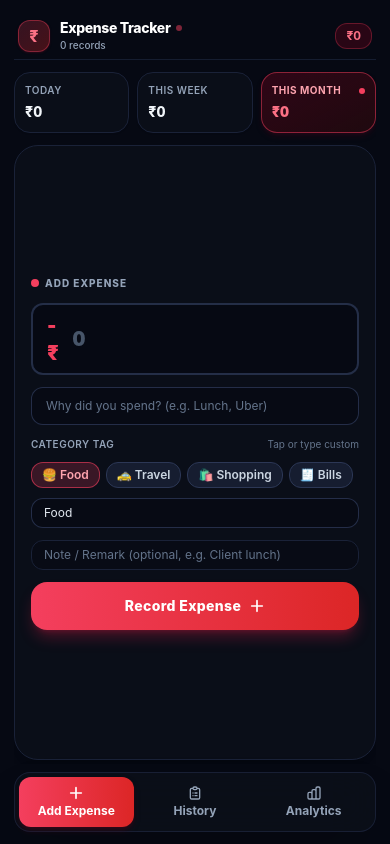
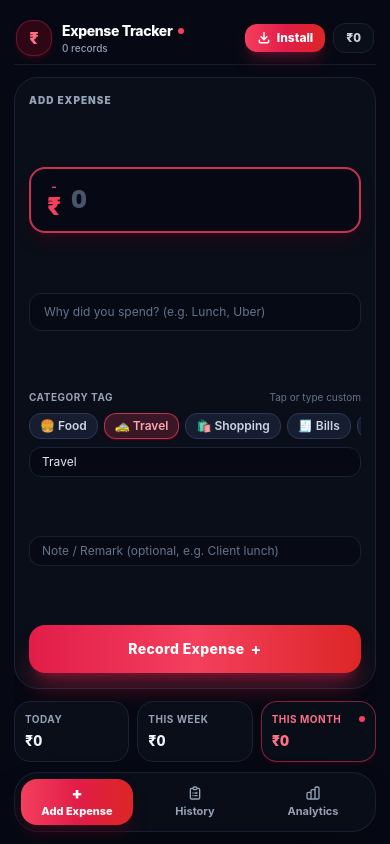
Before and after one commit to nithishsrinivasakan-arch/Expense-Tracker, a website: page index.html in a window 390 px wide. Drawn offline with nearby package versions, Linux system fonts and the light colour scheme.

Commit message:
Match exact mobile app layout from screenshot with summary cards below form

```diff
--- a/index.html
+++ b/index.html
@@ -108,30 +108,30 @@
   <div class="w-full max-w-md mx-auto h-[100dvh] flex flex-col justify-between relative px-3.5 pt-safe pb-safe overflow-hidden">
 
     <!-- ==========================================
-         TOP MOBILE APP BAR
+         TOP MOBILE APP BAR (EXACT MATCH TO LAYOUT)
          ========================================== -->
-    <header class="shrink-0 flex items-center justify-between py-1.5 px-1 border-b border-slate-800/80 mb-2">
+    <header class="shrink-0 flex items-center justify-between py-2 px-0.5 border-b border-slate-800/80 mb-2">
       <!-- App Brand -->
-      <div class="flex items-center gap-2.5">
-        <div class="w-8 h-8 rounded-xl bg-gradient-to-br from-rose-500/20 to-red-600/30 border border-rose-500/40 flex items-center justify-center text-rose-400 font-extrabold text-base shadow-sm shadow-rose-950/50">
+      <div class="flex items-center gap-2.5 min-w-0">
+        <div class="w-9 h-9 rounded-2xl bg-rose-950/60 border border-rose-500/30 flex items-center justify-center text-rose-400 font-black text-base shadow-md shadow-rose-950/50 shrink-0">
           ₹
         </div>
-        <div>
+        <div class="min-w-0">
           <h1 class="text-sm font-extrabold tracking-tight text-white flex items-center gap-1.5">
             Expense Tracker
-            <span class="w-1.5 h-1.5 rounded-full bg-rose-500 animate-pulse"></span>
+            <span class="w-1.5 h-1.5 rounded-full bg-rose-500"></span>
           </h1>
           <p id="topBarSubtitle" class="text-[10px] text-slate-400 font-medium">0 records</p>
         </div>
       </div>
 
       <!-- Header Actions -->
-      <div class="flex items-center gap-2">
-        <!-- PWA Install App Button (Visible on phones when installable) -->
+      <div class="flex items-center gap-2 shrink-0">
+        <!-- Install App Button (Styled as vibrant red pill button with download icon) -->
         <button
           id="installAppBtn"
           type="button"
-          class="hidden items-center gap-1.5 px-2.5 py-1.5 rounded-xl bg-gradient-to-r from-rose-500 to-red-600 active:scale-95 text-white font-bold text-[11px] shadow-md shadow-rose-500/30 transition-all"
+          class="inline-flex items-center gap-1.5 px-3 py-1.5 rounded-xl bg-gradient-to-r from-rose-500 via-rose-600 to-red-600 active:scale-95 text-white font-extrabold text-xs shadow-lg shadow-rose-900/50 transition-all"
         >
           <svg xmlns="http://www.w3.org/2000/svg" class="w-3.5 h-3.5" fill="none" viewBox="0 0 24 24" stroke="currentColor" stroke-width="2.5">
             <path stroke-linecap="round" stroke-linejoin="round" d="M4 16v2a2 2 0 002 2h12a2 2 0 002-2v-2M7 10l5 5m0 0l5-5m-5 5V3" />
@@ -139,8 +139,8 @@
           <span>Install</span>
         </button>
 
-        <!-- Quick Month Badge -->
-        <div class="px-2.5 py-1 rounded-xl bg-rose-950/50 border border-rose-500/30 text-rose-400 font-bold text-xs tabular-nums">
+        <!-- Quick Month Total Pill -->
+        <div class="px-3 py-1.5 rounded-xl bg-slate-900/90 border border-slate-800 text-slate-300 font-extrabold text-xs tabular-nums">
           <span id="topMonthTotal">₹0</span>
         </div>
       </div>
@@ -152,50 +152,28 @@
     <div class="flex-1 flex flex-col overflow-hidden relative">
 
       <!-- ====================================================
-           VIEW 1: QUICK ENTRY (DEFAULT MOBILE SCREEN)
+           VIEW 1: QUICK ENTRY (LAYOUT MATCHED TO ATTACHED IMAGE)
            ==================================================== -->
-      <section id="viewQuickAdd" class="flex-1 flex flex-col justify-between overflow-y-auto py-1 space-y-3">
-
-        <!-- Top 3-Card Summary Dashboard -->
-        <div class="grid grid-cols-3 gap-2 shrink-0">
-          <!-- Today -->
-          <div class="bg-slate-900/90 border border-slate-800 rounded-2xl p-2.5 flex flex-col justify-between shadow-sm">
-            <span class="text-[10px] font-semibold text-slate-400 uppercase tracking-wider">Today</span>
-            <p id="summaryToday" class="text-sm sm:text-base font-extrabold text-slate-100 mt-1 truncate tabular-nums">₹0</p>
-          </div>
-
-          <!-- This Week -->
-          <div class="bg-slate-900/90 border border-slate-800 rounded-2xl p-2.5 flex flex-col justify-between shadow-sm">
-            <span class="text-[10px] font-semibold text-slate-400 uppercase tracking-wider">This Week</span>
-            <p id="summaryWeek" class="text-sm sm:text-base font-extrabold text-slate-100 mt-1 truncate tabular-nums">₹0</p>
-          </div>
-
-          <!-- This Month (Highlighted in Deep Crimson Red Accent) -->
-          <div class="bg-gradient-to-br from-rose-950/60 to-red-950/40 border border-rose-500/50 rounded-2xl p-2.5 flex flex-col justify-between shadow-md shadow-rose-950/30 relative overflow-hidden">
-            <div class="flex items-center justify-between">
-              <span class="text-[10px] font-bold text-rose-300 uppercase tracking-wider">This Month</span>
-              <span class="w-1.5 h-1.5 rounded-full bg-rose-500"></span>
-            </div>
-            <p id="summaryMonth" class="text-sm sm:text-base font-black text-rose-400 mt-1 truncate tabular-nums">₹0</p>
-          </div>
-        </div>
+      <section id="viewQuickAdd" class="flex-1 flex flex-col justify-between overflow-y-auto py-1 space-y-2.5">
 
         <!-- Central Quick-Entry Form Card -->
-        <form id="expenseForm" class="bg-slate-900/90 border border-slate-800 rounded-3xl p-4 shadow-xl space-y-3 flex-1 flex flex-col justify-center">
+        <form id="expenseForm" class="bg-slate-900/90 border border-slate-800 rounded-3xl p-3.5 shadow-xl space-y-2.5 flex-1 flex flex-col justify-between">
 
           <div class="flex items-center justify-between">
-            <span class="text-[10px] font-extrabold uppercase tracking-widest text-slate-400 flex items-center gap-1.5">
-              <span class="w-2 h-2 rounded-full bg-rose-500 animate-ping"></span>
-              Add Expense
+            <span class="text-[10px] font-black uppercase tracking-widest text-slate-400">
+              ADD EXPENSE
             </span>
-            <span id="saveFeedbackBadge" class="text-xs font-bold text-rose-400 opacity-0 transition-opacity duration-300 flex items-center gap-1">
+            <span id="saveFeedbackBadge" class="text-xs font-bold text-rose-400 opacity-0 transition-opacity duration-300">
               ✓ Saved!
             </span>
           </div>
 
-          <!-- Compact Amount Input with Red ₹ Prefix -->
-          <div class="relative flex items-center justify-center bg-slate-950/90 border-2 border-slate-700/80 focus-within:border-rose-500 focus-within:ring-2 focus-within:ring-rose-500/20 rounded-xl px-3.5 py-1.5 transition-all">
-            <span class="text-xl sm:text-2xl font-black text-rose-500 mr-1.5 select-none">-₹</span>
+          <!-- Amount Input with Pink/Red Glow Border & Stacked - ₹ Prefix -->
+          <div class="relative flex items-center bg-slate-950/80 border-2 border-rose-500/80 rounded-2xl px-4 py-3 shadow-lg shadow-rose-950/40 transition-all">
+            <div class="flex flex-col items-center justify-center text-rose-500 mr-2.5 select-none leading-none shrink-0">
+              <span class="text-xs font-bold leading-none mb-0.5">-</span>
+              <span class="text-2xl font-black leading-none">₹</span>
+            </div>
             <input
               id="amountInput"
               type="number"
@@ -205,7 +183,7 @@
               required
               placeholder="0"
               aria-label="Expense Amount in Rupees"
-              class="w-full bg-transparent text-xl sm:text-2xl font-black text-white placeholder-slate-600 focus:outline-none tabular-nums"
+              class="w-full bg-transparent text-2xl sm:text-3xl font-black text-white placeholder-slate-600 focus:outline-none tabular-nums"
             />
           </div>
 
@@ -217,23 +195,23 @@
               required
               autocomplete="off"
               placeholder="Why did you spend? (e.g. Lunch, Uber)"
-              class="w-full bg-slate-950/70 border border-slate-700/80 focus:border-rose-500 focus:ring-2 focus:ring-rose-500/20 rounded-xl px-3.5 py-2.5 text-xs sm:text-sm text-white placeholder-slate-500 focus:outline-none transition-all"
+              class="w-full bg-slate-950/80 border border-slate-800 focus:border-rose-500 focus:ring-1 focus:ring-rose-500/30 rounded-xl px-3.5 py-2.5 text-xs text-white placeholder-slate-500 focus:outline-none transition-all"
             />
           </div>
 
           <!-- Category Keyword Selector -->
           <div class="space-y-1.5">
             <div class="flex items-center justify-between text-[10px] text-slate-400">
-              <span class="font-semibold uppercase tracking-wider">Category Tag</span>
+              <span class="font-bold uppercase tracking-wider">CATEGORY TAG</span>
               <span class="text-slate-500">Tap or type custom</span>
             </div>
 
             <!-- Horizontal Scrolling Touch Pills -->
-            <div id="quickTagChips" class="flex items-center gap-1.5 overflow-x-auto py-1 no-scrollbar">
-              <button type="button" data-tag="Food" class="tag-chip shrink-0 px-2.5 py-1 rounded-xl text-xs font-semibold border transition-all bg-rose-500/20 border-rose-500/60 text-rose-300">
+            <div id="quickTagChips" class="flex items-center gap-1.5 overflow-x-auto py-0.5 no-scrollbar">
+              <button type="button" data-tag="Food" class="tag-chip shrink-0 px-2.5 py-1 rounded-xl text-xs font-semibold border transition-all bg-slate-800/80 border-slate-700 text-slate-300 hover:border-slate-600">
                 🍔 Food
               </button>
-              <button type="button" data-tag="Travel" class="tag-chip shrink-0 px-2.5 py-1 rounded-xl text-xs font-semibold border transition-all bg-slate-800/80 border-slate-700 text-slate-300 hover:border-slate-600">
+              <button type="button" data-tag="Travel" class="tag-chip shrink-0 px-2.5 py-1 rounded-xl text-xs font-semibold border transition-all bg-rose-500/20 border-rose-500/70 text-rose-300 shadow-sm shadow-rose-950">
                 🚕 Travel
               </button>
               <button type="button" data-tag="Shopping" class="tag-chip shrink-0 px-2.5 py-1 rounded-xl text-xs font-semibold border transition-all bg-slate-800/80 border-slate-700 text-slate-300 hover:border-slate-600">
@@ -261,9 +239,9 @@
               id="tagInput"
               type="text"
               list="categoryKeywordsList"
-              value="Food"
-              placeholder="Tag keyword"
-              class="w-full bg-slate-950/70 border border-slate-700/80 focus:border-rose-500 focus:ring-2 focus:ring-rose-500/20 rounded-xl px-3 py-1.5 text-xs text-slate-200 placeholder-slate-500 focus:outline-none transition-all"
+              value="Travel"
+              placeholder="Travel"
+              class="w-full bg-slate-950/80 border border-slate-800 focus:border-rose-500 focus:ring-1 focus:ring-rose-500/30 rounded-xl px-3 py-1.5 text-xs text-slate-200 placeholder-slate-500 focus:outline-none transition-all"
             />
             <datalist id="categoryKeywordsList">
               <option value="Food"></option>
@@ -286,22 +264,45 @@
               type="text"
               autocomplete="off"
               placeholder="Note / Remark (optional, e.g. Client lunch)"
-              class="w-full bg-slate-950/50 border border-slate-800 focus:border-rose-500 focus:ring-2 focus:ring-rose-500/20 rounded-xl px-3 py-1.5 text-xs text-slate-300 placeholder-slate-500 focus:outline-none transition-all"
+              class="w-full bg-slate-950/60 border border-slate-800/90 focus:border-rose-500 focus:ring-1 focus:ring-rose-500/30 rounded-xl px-3 py-1.5 text-xs text-slate-300 placeholder-slate-500 focus:outline-none transition-all"
             />
           </div>
 
-          <!-- Big Red Record Expense Button -->
+          <!-- Big Red Record Expense + Button -->
           <button
             id="recordBtn"
             type="submit"
-            class="w-full py-3.5 px-4 rounded-2xl bg-gradient-to-r from-rose-500 to-red-600 hover:from-rose-600 hover:to-red-700 active:scale-[0.98] text-white font-extrabold text-sm tracking-wide shadow-lg shadow-rose-600/30 transition-all flex items-center justify-center gap-2"
+            class="w-full py-3.5 px-4 rounded-2xl bg-gradient-to-r from-rose-600 via-rose-500 to-red-600 hover:from-rose-500 hover:to-red-500 active:scale-[0.98] text-white font-extrabold text-sm tracking-wide shadow-xl shadow-rose-600/35 transition-all flex items-center justify-center gap-1.5"
           >
             <span>Record Expense</span>
-            <svg xmlns="http://www.w3.org/2000/svg" class="w-4 h-4" fill="none" viewBox="0 0 24 24" stroke="currentColor" stroke-width="2.5">
-              <path stroke-linecap="round" stroke-linejoin="round" d="M12 4v16m8-8H4" />
-            </svg>
+            <span class="text-base font-bold leading-none">+</span>
           </button>
         </form>
+
+        <!-- 3-Card Summary Dashboard Positioned BELOW the Form (As Shown in Image) -->
+        <div class="grid grid-cols-3 gap-2 shrink-0 pt-0.5">
+          <!-- Today -->
+          <div class="bg-slate-900/90 border border-slate-800 rounded-2xl p-2.5 flex flex-col justify-between shadow-sm">
+            <span class="text-[10px] font-bold text-slate-400 uppercase tracking-wider">TODAY</span>
+            <p id="summaryToday" class="text-sm font-extrabold text-slate-100 mt-1 truncate tabular-nums">₹0</p>
+          </div>
+
+          <!-- This Week -->
+          <div class="bg-slate-900/90 border border-slate-800 rounded-2xl p-2.5 flex flex-col justify-between shadow-sm">
+            <span class="text-[10px] font-bold text-slate-400 uppercase tracking-wider">THIS WEEK</span>
+            <p id="summaryWeek" class="text-sm font-extrabold text-slate-100 mt-1 truncate tabular-nums">₹0</p>
+          </div>
+
+          <!-- This Month (Bordered in Red with Status Dot as in Image) -->
+          <div class="bg-slate-900/90 border border-rose-500/50 rounded-2xl p-2.5 flex flex-col justify-between shadow-md shadow-rose-950/30 relative">
+            <div class="flex items-center justify-between">
+              <span class="text-[10px] font-bold text-rose-400 uppercase tracking-wider">THIS MONTH</span>
+              <span class="w-1.5 h-1.5 rounded-full bg-rose-500"></span>
+            </div>
+            <p id="summaryMonth" class="text-sm font-black text-rose-400 mt-1 truncate tabular-nums">₹0</p>
+          </div>
+        </div>
+
       </section>
 
       <!-- ====================================================
@@ -404,17 +405,15 @@
     <!-- ==========================================
          BOTTOM NATIVE MOBILE NAVIGATION BAR
          ========================================== -->
-    <nav class="shrink-0 bg-slate-900/95 backdrop-blur-xl border border-slate-800/90 rounded-2xl p-1 shadow-2xl mt-2 grid grid-cols-3 gap-1 z-30">
+    <nav class="shrink-0 bg-slate-900/90 backdrop-blur-xl border border-slate-800/90 rounded-3xl p-1.5 shadow-2xl mt-1.5 grid grid-cols-3 gap-1.5 z-30">
 
-      <!-- Tab 1: Quick Add -->
+      <!-- Tab 1: Quick Add (Matching Image: + above Add Expense) -->
       <button
         id="navAddBtn"
         type="button"
-        class="nav-tab-btn flex flex-col items-center justify-center py-2 px-1 rounded-xl text-xs font-bold transition-all bg-gradient-to-r from-rose-500 to-red-600 text-white shadow-md shadow-rose-950/50"
+        class="nav-tab-btn flex flex-col items-center justify-center py-1.5 px-1 rounded-2xl text-[11px] font-extrabold transition-all bg-gradient-to-r from-rose-500 via-rose-600 to-red-600 text-white shadow-lg shadow-rose-950/60"
       >
-        <svg xmlns="http://www.w3.org/2000/svg" class="w-4 h-4 mb-0.5" fill="none" viewBox="0 0 24 24" stroke="currentColor" stroke-width="2.5">
-          <path stroke-linecap="round" stroke-linejoin="round" d="M12 4v16m8-8H4" />
-        </svg>
+        <span class="text-base font-black leading-none mb-0.5">+</span>
         <span>Add Expense</span>
       </button>
 
@@ -422,7 +421,7 @@
       <button
         id="navHistoryBtn"
         type="button"
-        class="nav-tab-btn flex flex-col items-center justify-center py-2 px-1 rounded-xl text-xs font-bold transition-all text-slate-400 hover:text-white"
+        class="nav-tab-btn flex flex-col items-center justify-center py-1.5 px-1 rounded-2xl text-[11px] font-bold transition-all text-slate-400 hover:text-white"
       >
         <svg xmlns="http://www.w3.org/2000/svg" class="w-4 h-4 mb-0.5" fill="none" viewBox="0 0 24 24" stroke="currentColor" stroke-width="2">
           <path stroke-linecap="round" stroke-linejoin="round" d="M9 5H7a2 2 0 00-2 2v12a2 2 0 002 2h10a2 2 0 002-2V7a2 2 0 00-2-2h-2M9 5a2 2 0 002 2h2a2 2 0 002-2M9 5a2 2 0 012-2h2a2 2 0 012 2m-3 7h3m-3 4h3m-6-4h.01M9 16h.01" />
@@ -434,7 +433,7 @@
       <button
         id="navAnalyticsBtn"
         type="button"
-        class="nav-tab-btn flex flex-col items-center justify-center py-2 px-1 rounded-xl text-xs font-bold transition-all text-slate-400 hover:text-white"
+        class="nav-tab-btn flex flex-col items-center justify-center py-1.5 px-1 rounded-2xl text-[11px] font-bold transition-all text-slate-400 hover:text-white"
       >
         <svg xmlns="http://www.w3.org/2000/svg" class="w-4 h-4 mb-0.5" fill="none" viewBox="0 0 24 24" stroke="currentColor" stroke-width="2">
           <path stroke-linecap="round" stroke-linejoin="round" d="M9 19v-6a2 2 0 00-2-2H5a2 2 0 00-2 2v6a2 2 0 002 2h2a2 2 0 002-2zm0 0V9a2 2 0 012-2h2a2 2 0 012 2v10m-6 0a2 2 0 002 2h2a2 2 0 002-2m0 0V5a2 2 0 012-2h2a2 2 0 012 2v14a2 2 0 01-2 2h-2a2 2 0 01-2-2z" />
@@ -1064,10 +1063,10 @@
         tabs.forEach(t => {
           if (t.name === tab) {
             t.view.classList.remove('hidden');
-            t.btn.className = 'nav-tab-btn flex flex-col items-center justify-center py-2 px-1 rounded-xl text-xs font-bold transition-all bg-gradient-to-r from-rose-500 to-red-600 text-white shadow-md shadow-rose-950/50';
+            t.btn.className = 'nav-tab-btn flex flex-col items-center justify-center py-1.5 px-1 rounded-2xl text-[11px] font-extrabold transition-all bg-gradient-to-r from-rose-500 via-rose-600 to-red-600 text-white shadow-lg shadow-rose-950/60';
           } else {
             t.view.classList.add('hidden');
-            t.btn.className = 'nav-tab-btn flex flex-col items-center justify-center py-2 px-1 rounded-xl text-xs font-bold transition-all text-slate-400 hover:text-white';
+            t.btn.className = 'nav-tab-btn flex flex-col items-center justify-center py-1.5 px-1 rounded-2xl text-[11px] font-bold transition-all text-slate-400 hover:text-white';
           }
         });
 
```
